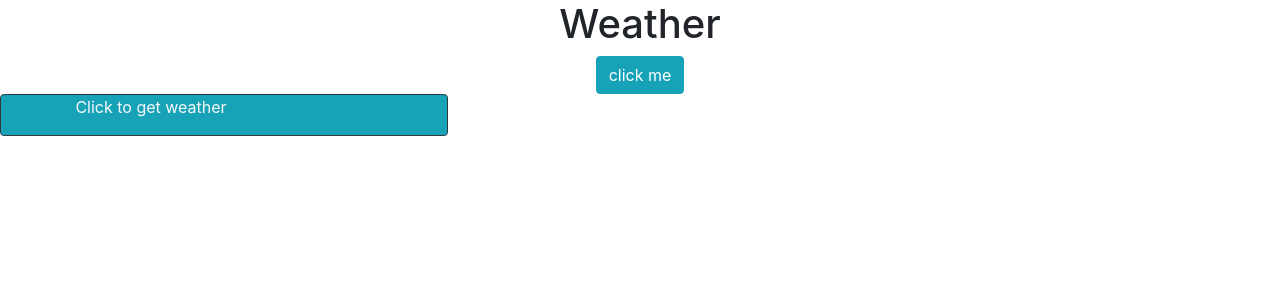
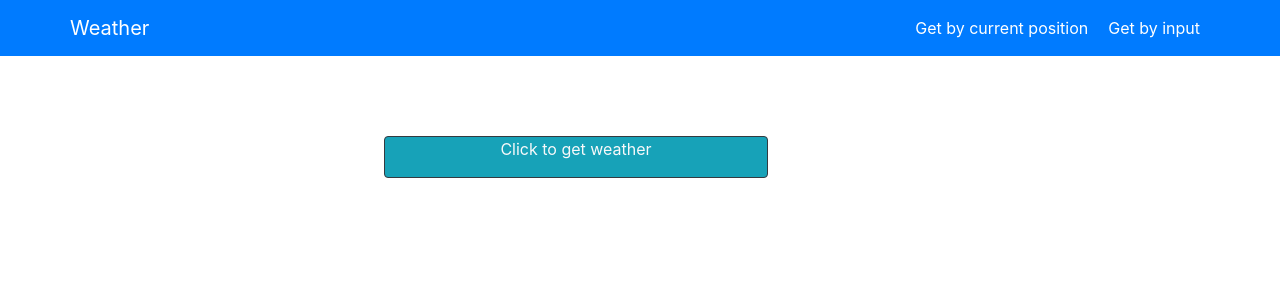
Before and after one commit to record033/async_weather, a React (Create React App) app: page / in a window 1280 px wide. Shown: the top 300 px of the page. Built offline with nearby package versions, Linux system fonts and the light colour scheme.

Commit message:
bootstrap + routing + minor fixes

```diff
--- a/ebin.js
+++ /dev/null
@@ -1,3 +0,0 @@
-for (let index = 0; index < 110; index++) {
-  console.log(index * 2);
-}
--- a/package.json
+++ b/package.json
@@ -11,6 +11,7 @@
     "react-bootstrap": "^1.3.0",
     "react-dom": "^16.13.1",
     "react-redux": "^7.2.1",
+    "react-router-dom": "^5.2.0",
     "react-scripts": "3.4.1",
     "redux": "^4.0.5",
     "styled-components": "^5.1.1"
--- a/src/App.js
+++ b/src/App.js
@@ -2,14 +2,27 @@ import React from "react";
 import "./App.css";
 import { weatherStore } from "./stores/weatherStore";
 import { WeatherCard } from "./components/weatherCard/weatherCard";
+import { NavBar } from "./components/navbar/navbar";
 import { Provider } from "react-redux";
+import { BrowserRouter as Router, Switch, Route } from "react-router-dom";
 
 const App = () => {
   return (
     <Provider store={weatherStore}>
-      <div className="App">
-        <WeatherCard />
-      </div>
+      <Router>
+        <div className="App">
+          <NavBar />
+          <Switch>
+            <Route path="/city">
+              <h2>query by city</h2>
+            </Route>
+
+            <Route path="/">
+              <WeatherCard />
+            </Route>
+          </Switch>
+        </div>
+      </Router>
     </Provider>
   );
 };
--- /dev/null
+++ b/src/components/navbar/navbar.js
@@ -0,0 +1,23 @@
+import React from "react";
+import { Link } from "react-router-dom";
+import Navbar from "react-bootstrap/Navbar";
+import Container from "react-bootstrap/Container";
+import { NavLinksWrapper } from "./styles";
+
+export const NavBar = () => {
+  return (
+    <Navbar bg="primary" variant="dark">
+      <Container>
+        <Navbar.Brand>Weather</Navbar.Brand>
+        <NavLinksWrapper>
+          <Navbar.Text style={{ margin: "0 10px 0 10px" }}>
+            <Link to="/">Get by current position</Link>
+          </Navbar.Text>
+          <Navbar.Text style={{ margin: "0 10px 0 10px" }}>
+            <Link to="/city">Get by input</Link>
+          </Navbar.Text>
+        </NavLinksWrapper>
+      </Container>
+    </Navbar>
+  );
+};
--- /dev/null
+++ b/src/components/navbar/styles.js
@@ -0,0 +1,6 @@
+import styled from "styled-components";
+
+export const NavLinksWrapper = styled.div`
+  display: flex;
+  max-width: 30vw;
+`;
--- a/src/components/weatherCard/styles.js
+++ b/src/components/weatherCard/styles.js
@@ -1,12 +1,8 @@
 import styled from "styled-components";
 
 export const WeatherCardWrapper = styled.div`
-  align-content: center;
-  justify-content: center;
   display: flex;
-  background-color: cadetblue;
-  width: 20%;
-  height: 25vh;
-  margin-left: 40%;
+  margin-left: 30%;
   margin-top: 10vh;
+  flex-direction: column;
 `;
--- a/src/components/weatherCard/weatherCard.js
+++ b/src/components/weatherCard/weatherCard.js
@@ -4,12 +4,12 @@ import { apiKey } from "../../config";
 //
 import { getPosition } from "../../helpers/getPosition";
 import { actionHandler } from "../../helpers/actionHandler";
+import { WeatherCardWrapper } from "./styles";
 // Bootstrap
 import "bootstrap/dist/css/bootstrap.min.css";
 import { Card } from "react-bootstrap";
 import Spinner from "react-bootstrap/Spinner";
 import Collapse from "react-bootstrap/Collapse";
-import Button from "react-bootstrap/Button";
 
 export const WeatherCard = () => {
   const weatherDispatch = useDispatch();
@@ -17,7 +17,7 @@ export const WeatherCard = () => {
   const [open, setOpen] = useState(false);
 
   const triggerCollapse = () => {
-    setOpen(!open);
+    setOpen(true);
   };
 
   const getWeather = async () => {
@@ -47,18 +47,18 @@ export const WeatherCard = () => {
 
   return (
     <>
-      <h1>Weather</h1>
-      <Button
-        variant="info"
+      <WeatherCardWrapper>
+        <Card
+          bg="info"
+          border="dark"
+          text="light"
+          style={{ width: "30vw" }}
           onClick={() => {
             getWeather();
             triggerCollapse();
           }}
         >
-        click me
-      </Button>
-      <Card bg="info" border="dark" text="light" style={{ width: "35vw" }}>
-        <div style={{ maxWidth: "300px" }}>
+          <div style={{ maxWidth: "500px" }}>
             {weather.weatherData === null ? <p>Click to get weather</p> : null}
             <Collapse in={open}>
               {weather.weatherData === null && !weather.isLoading ? (
@@ -71,12 +71,22 @@ export const WeatherCard = () => {
                 <div>
                   <p>Time is {weather.weatherData.time}</p>
                   <p>Temp is {weather.weatherData.temperature} deg</p>
-                <div src={weather.weatherData.iconSrc} />
+                  <p>Humidity is {weather.weatherData.humidity}</p>
+                  <p>
+                    Now it is{" "}
+                    {weather.weatherData.isDay === "yes" ? "daytime" : "night"}{" "}
+                    and weather is {weather.weatherData.description}
+                  </p>
+                  <p>
+                    Wind goes {weather.weatherData.wind.dir} with power of{" "}
+                    {weather.weatherData.wind.speed}
+                  </p>
                 </div>
               )}
             </Collapse>
           </div>
         </Card>
+      </WeatherCardWrapper>
     </>
   );
 };
--- a/src/stores/addWeather.js
+++ b/src/stores/addWeather.js
@@ -15,7 +15,7 @@ export const WeatherReducer = (state, action) => {
 
   switch (action.type) {
     case "WEATHER_ADD_DATA":
-      return { ...state, weatherData: action.payload };
+      return { ...state, weatherData: action.payload, isLoading: false };
 
     case "WEATHER_TRIGGER_LOADING":
       return { ...state, weatherData: null, isLoading: true };
```
Also changed, not shown: 1 other file (tests, documents, lock files or other folders). Lines whose indentation alone changed are shown as unchanged.
